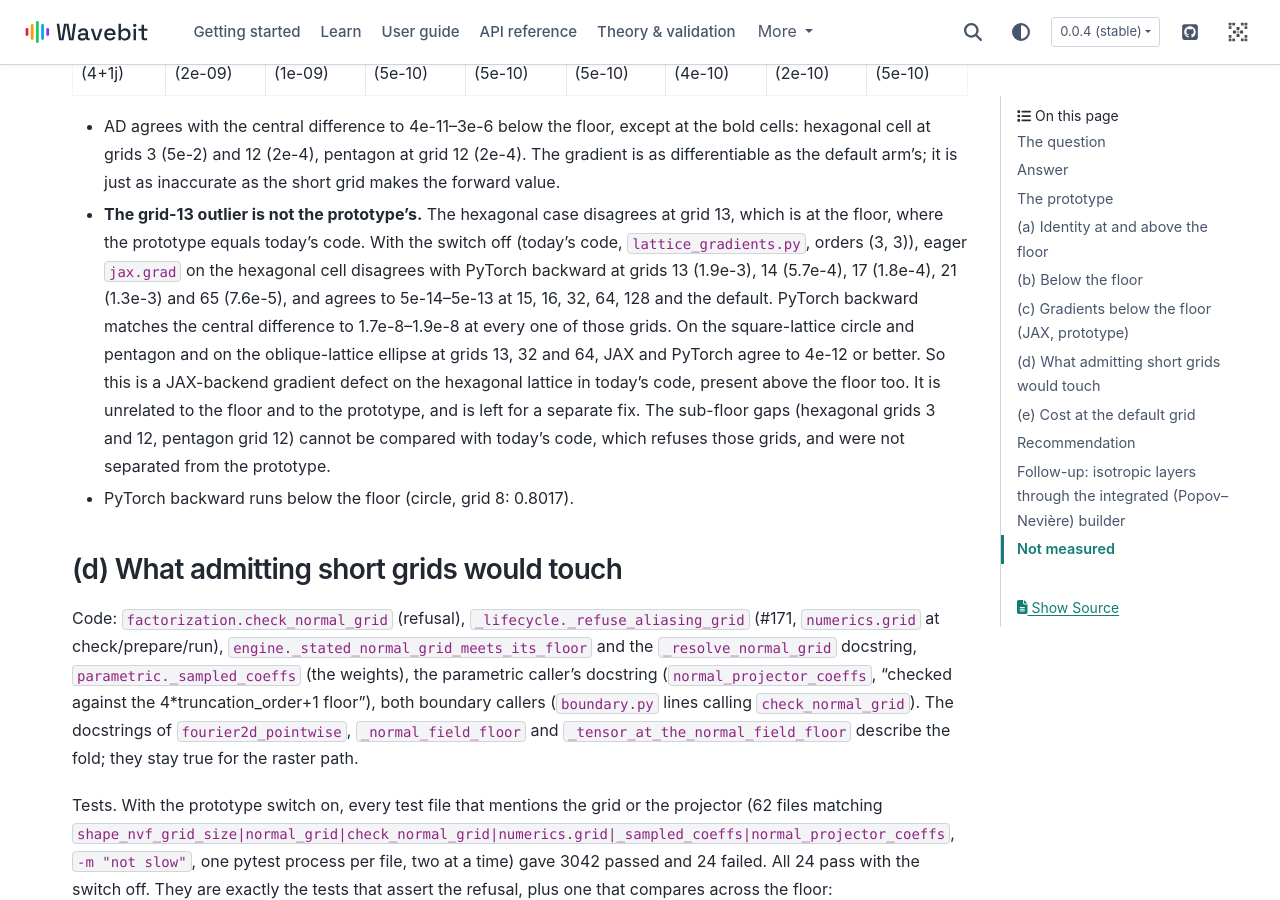
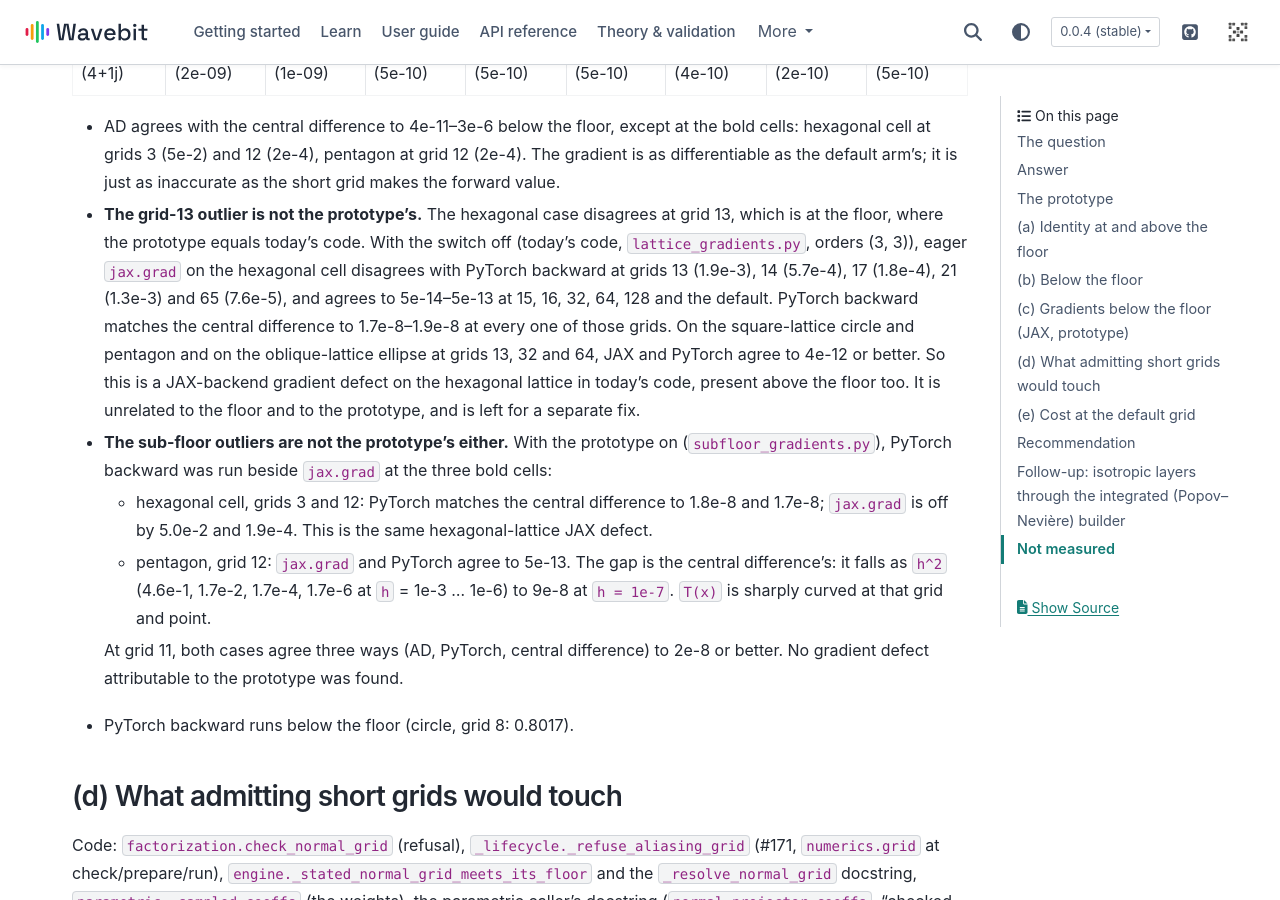
Before and after one commit to fieldalgo/wavebit, a Sphinx documentation site: the page built from docs/theory/rcwa/scalar-nvf-short-grid-study.md, in a window 1280 px wide and 900 px high, scrolled down 6558 px. Built offline with Sphinx 7.4.7 and the PyData theme 0.15.4, drawn with Linux system fonts in a browser that asks for light colours; pages that are not in the unit, such as notebooks, are missing from menus; some of the changed text lies outside the part shown.

Commit message:
Explain the sub-floor gradient outliers and add the integrated arm's cost
The hexagonal sub-floor gaps are the hexagonal-lattice JAX defect (PyTorch
matches the central difference); the pentagon grid-12 gap is the central
difference's own truncation error. The integrated arm is 4-9x slower on simple
shapes at the default grid and faster on the boundary-route cases.

Co-Authored-By: Claude Opus 5.5 <noreply@anthropic.com>
Claude-Session: https://claude.ai/code/session_01EsCWzjk84QtGRpKfYJd3S4

```diff
--- a/docs/theory/rcwa/scalar-nvf-short-grid-study.md
+++ b/docs/theory/rcwa/scalar-nvf-short-grid-study.md
@@ -176,8 +176,16 @@ AD-versus-central-difference gap at that grid. The last column gives the default
   and 64, JAX and PyTorch agree to 4e-12 or better. So this is a JAX-backend gradient defect on the
   hexagonal lattice in today's code, present above the floor too. It is unrelated to the floor and
   to the prototype, and is left for a separate fix.
-  The sub-floor gaps (hexagonal grids 3 and 12, pentagon grid 12) cannot be compared with
-  today's code, which refuses those grids, and were not separated from the prototype.
+- **The sub-floor outliers are not the prototype's either.** With the prototype on
+  (`subfloor_gradients.py`), PyTorch backward was run beside `jax.grad` at the three bold cells:
+  - hexagonal cell, grids 3 and 12: PyTorch matches the central difference to 1.8e-8 and 1.7e-8;
+    `jax.grad` is off by 5.0e-2 and 1.9e-4. This is the same hexagonal-lattice JAX defect.
+  - pentagon, grid 12: `jax.grad` and PyTorch agree to 5e-13. The gap is the central difference's:
+    it falls as `h^2` (4.6e-1, 1.7e-2, 1.7e-4, 1.7e-6 at `h` = 1e-3 … 1e-6) to 9e-8 at `h = 1e-7`.
+    `T(x)` is sharply curved at that grid and point.
+
+  At grid 11, both cases agree three ways (AD, PyTorch, central difference) to 2e-8 or better.
+  No gradient defect attributable to the prototype was found.
 - PyTorch backward runs below the floor (circle, grid 8: 0.8017).
 
 ## (d) What admitting short grids would touch
@@ -325,6 +333,7 @@ tree, and the tensor-stack test files pass (52). Scripts and raw numbers:
 | short grids | refused today (the subject of this note) | accepted |
 | metal disk (−20+1.5j) | unconverged at `M = 16` on both arms; the floor bounds gain | unconverged, but closer at 9 of 10 `M` under either arm's reference (geometric-mean error about 1.8x smaller; 1.4–5x at r = 0.28); the `M = 16` reference itself is unconverged (tail spread 1.6e-2); `sum T = 1.08` at `M = 2` on the same metal disk (r = 0.28), i.e. gain |
 | independent 3D FEM (two-piece affine profile) | p within 4e-5–1.1e-4 at every order; s 5e-4–2.4e-3 off | p off by 1e-2 at (4, 5), 1.2e-4 (within the FEM spread of about 1e-4) at (16, 21); s off by 1.5e-2 at (4, 5), but closer than the scalar arm at (12, 16) and (16, 21) (1.9e-4 against 5.0e-4) |
+| cost: one NumPy solve (mean of two per-process medians), default grid (painted overlap at grid 64), `cost.py` | rectangle 0.61 s; circle 0.25 s (`M = 3`) and 0.52 s (`M = 6`); polygon 16.5 s; painted overlap 7.6 s. Peak resident memory 148–318 MiB | 4.0x slower on the rectangle, 8.8x and 5.1x on the circle; 0.68x on the polygon and 0.54x on the painted overlap. Peak resident memory 413–491 MiB (207 MiB on the painted overlap) |
 
 All numbers are NumPy, at orders up to 16 for 2D shapes (lamellae to (40, 0), FEM to (16, 21)),
 s polarization unless noted. Where AD is exact, JAX and PyTorch agree with each other to 6e-12
@@ -367,14 +376,15 @@ integrated arm.
   JAX, PyTorch and at (4, 2) its top grid is 256. Only orders (3, 3) and (4, 2) were checked.
 - (b), (c): one shape parameter per case; s polarization, one wavelength and angle; orders
   (3, 3) and (5, 5) only. Gradients only by eager `jax.grad` (not `jit`, `vmap` or forward mode);
-  PyTorch backward at one point. The polygon grid-12 AD-versus-FD gap (2e-4) was not
-  investigated.
+  PyTorch backward only at the points of `lattice_gradients.py` and `subfloor_gradients.py`
+  and one circle point. The hexagonal-lattice JAX defect was located (today's code, not tied to
+  the floor) but not diagnosed.
 - Lifting the raster path's floor through the same interpolant.
 - `ShapeGridWarning` (#173) is not on the starting commit, so the warning behaviour the
   recommendation implies was not exercised.
 - Tests: only the files that mention the normal grid (62 files, `-m "not slow"`), with the
   prototype switch on. The full suite and the slow markers were not run, nor CI.
-- (e): NumPy, CPU, one machine shared with other work; no GPU, no JAX/PyTorch timings.
-- Follow-up: wall-clock cost of the integrated arm (beyond the one row in (e)); orders past 16
+- (e): NumPy, CPU, one machine; no GPU, no JAX/PyTorch timings, no timing below the floor.
+- Follow-up: cost only at the five rows of its table; orders past 16
   (the metal is unconverged on both arms); an "integrated-averaged" arm with the averaged
   projector; p polarization outside the FEM row; JAX/PyTorch in the physics checks.
```
Also changed, not shown: 4 other files.
